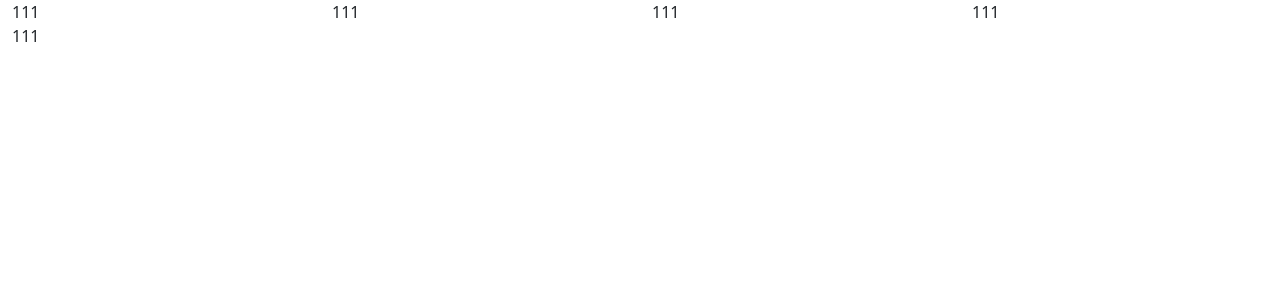
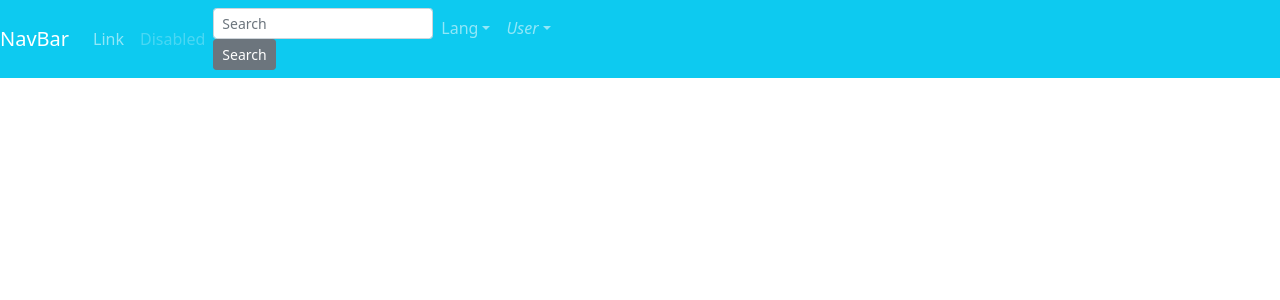
Before and after one commit to coderlfeng/blog-frontend, a Vue app: page /about in a window 1280 px wide. Shown: the top 300 px of the page. Built offline with nearby package versions, Linux system fonts and the light colour scheme.

Commit message:
导航栏

```diff
--- a/src/components/navbar/index.vue
+++ b/src/components/navbar/index.vue
@@ -1,21 +1,50 @@
 <template>
-    <b-container fluid>
-        <b-row>
-            <b-col cols="3">111</b-col>
-            <b-col cols="3">111</b-col>
-            <b-col cols="3">111</b-col>
-            <b-col cols="3">111</b-col>
-            <b-col cols="3">111</b-col>
-        </b-row>
-    </b-container>
+    <b-navbar toggleable="lg" type="dark" variant="info">
+      <b-navbar-brand href="#">NavBar</b-navbar-brand>
+
+      <b-navbar-toggle target="nav-collapse"></b-navbar-toggle>
+
+      <b-collapse id="nav-collapse" is-nav>
+        <b-navbar-nav>
+          <b-nav-item href="#">Link</b-nav-item>
+          <b-nav-item href="#" disabled>Disabled</b-nav-item>
+        </b-navbar-nav>
+
+        <!-- Right aligned nav items -->
+        <b-navbar-nav class="ml-auto">
+          <b-nav-form>
+            <b-form-input
+              size="sm"
+              class="mr-sm-2"
+              placeholder="Search"
+            ></b-form-input>
+            <b-button size="sm" class="my-2 my-sm-0" type="submit"
+              >Search</b-button
+            >
+          </b-nav-form>
+
+          <b-nav-item-dropdown text="Lang" right>
+            <b-dropdown-item href="#">EN</b-dropdown-item>
+            <b-dropdown-item href="#">ES</b-dropdown-item>
+            <b-dropdown-item href="#">RU</b-dropdown-item>
+            <b-dropdown-item href="#">FA</b-dropdown-item>
+          </b-nav-item-dropdown>
+
+          <b-nav-item-dropdown right>
+            <!-- Using 'button-content' slot -->
+            <template v-slot:button-content>
+              <em>User</em>
+            </template>
+            <b-dropdown-item href="#">Profile</b-dropdown-item>
+            <b-dropdown-item href="#">Sign Out</b-dropdown-item>
+          </b-nav-item-dropdown>
+        </b-navbar-nav>
+      </b-collapse>
+    </b-navbar>
 </template>
 
 <script>
-    export default {
-
-    }
+export default {};
 </script>
 
-<style lang="less">
-
-</style>
+<style lang="less"></style>
```
